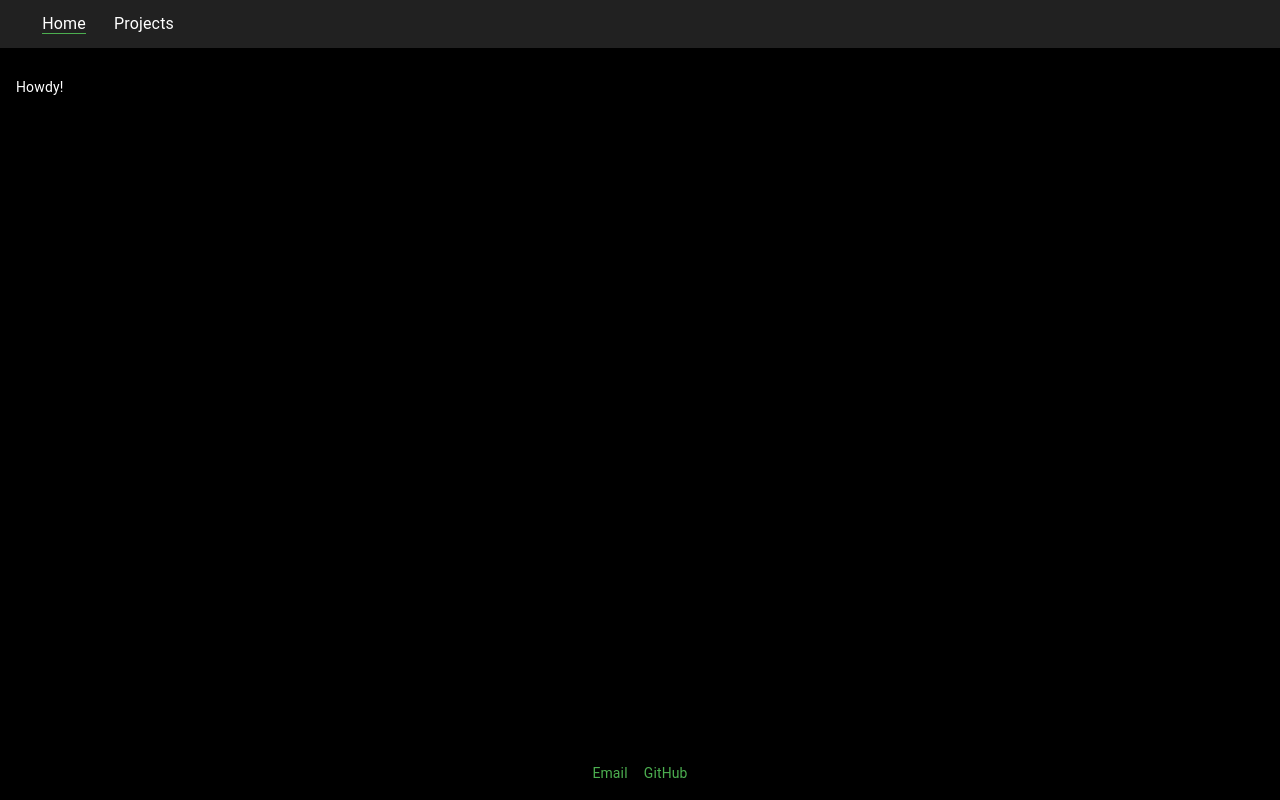
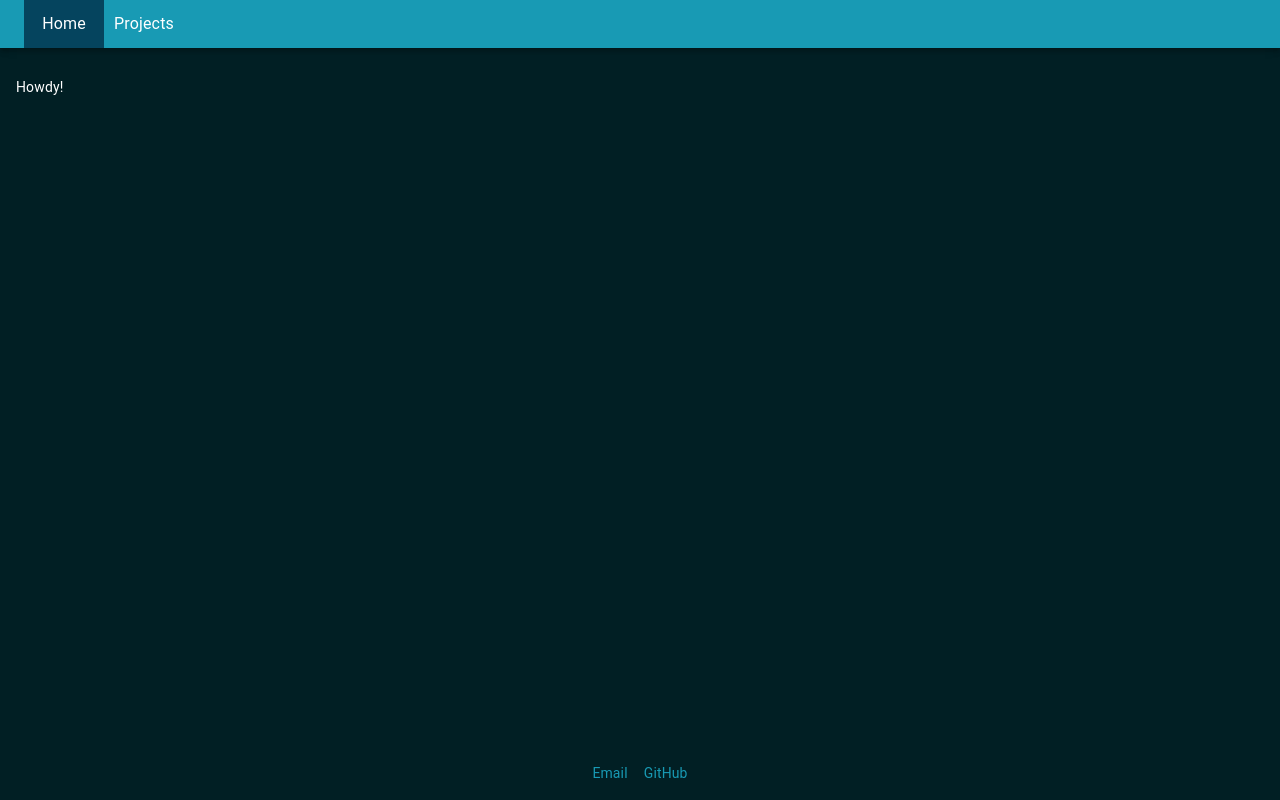
Before and after one commit to LucasPickering/lucaspickering.me, a React (Create React App) app: page / in a window 1280 px wide. Built offline with nearby package versions, Linux system fonts and the light colour scheme.

Commit message:
Colors n stuff

```diff
--- a/package.json
+++ b/package.json
@@ -12,6 +12,7 @@
     "@types/react-router-dom": "^5.1.7",
     "@typescript-eslint/eslint-plugin": "^4.7.0",
     "@typescript-eslint/parser": "^4.7.0",
+    "clsx": "^1.1.1",
     "eslint": "^7.18.0",
     "eslint-config-prettier": "^7.2.0",
     "eslint-config-react": "^1.1.7",
--- a/src/components/common/NavLink.tsx
+++ b/src/components/common/NavLink.tsx
@@ -3,7 +3,7 @@ import { NavLink as RouterNavLink } from "react-router-dom";
 import { Link as MuiLink } from "@material-ui/core";
 import { makeStyles } from "@material-ui/core";
 
-const useLocalStyles = makeStyles({
+const useStyles = makeStyles({
   active: {
     textDecoration: "underline",
   },
@@ -16,10 +16,10 @@ type Props = Pick<
   React.ComponentProps<typeof MuiLink>;
 
 const NavLink = ({ ...rest }: Props): React.ReactElement => {
-  const localClasses = useLocalStyles();
+  const classes = useStyles();
   const props = {
     component: RouterNavLink,
-    activeClassName: localClasses.active,
+    activeClassName: classes.active,
     ...rest,
   };
 
--- a/src/components/common/UnstyledLink.tsx
+++ b/src/components/common/UnstyledLink.tsx
@@ -45,7 +45,7 @@ const UnstyledLink = React.forwardRef(
     ref: React.Ref<HTMLAnchorElement>
   ): React.ReactElement => {
     const destString = to.toString();
-    const external = Boolean(destString.match(/^https?:/));
+    const external = Boolean(destString.match(/^(https?|mailto):/));
     const apiLink = Boolean(destString.match(/^\/api\//));
 
     if (external || apiLink) {
--- a/src/components/navigation/DrawerLink.tsx
+++ b/src/components/navigation/DrawerLink.tsx
@@ -3,7 +3,7 @@ import { makeStyles, ListItem, ListItemText } from "@material-ui/core";
 import clsx from "clsx";
 import NavLink from "components/common/NavLink";
 
-const useLocalStyles = makeStyles(({ palette, spacing }) => ({
+const useStyles = makeStyles(({ palette, spacing }) => ({
   listItem: {
     padding: 0,
   },
@@ -29,12 +29,12 @@ const DrawerLink: React.FC<React.ComponentProps<typeof NavLink>> = ({
   children,
   ...rest
 }) => {
-  const localClasses = useLocalStyles();
+  const classes = useStyles();
   return (
-    <ListItem className={localClasses.listItem} button>
+    <ListItem className={classes.listItem} button>
       <NavLink
-        className={clsx(localClasses.link, className)}
-        activeClassName={localClasses.active}
+        className={clsx(classes.link, className)}
+        activeClassName={classes.active}
         {...rest}
       >
         <ListItemText primary={children} />
--- a/src/components/navigation/HeaderLink.tsx
+++ b/src/components/navigation/HeaderLink.tsx
@@ -3,27 +3,30 @@ import { makeStyles } from "@material-ui/core";
 import clsx from "clsx";
 import NavLink from "components/common/NavLink";
 
-const useLocalStyles = makeStyles(({ palette, transitions, typography }) => {
+const useStyles = makeStyles(({ palette, transitions, typography }) => {
   const activeStyles = {
     textDecoration: "none",
-    borderBottomColor: palette.primary.main,
+    backgroundColor: palette.primary.dark,
   };
   return {
-    linkContainer: {
+    link: {
+      display: "flex",
+      alignItems: "center",
+      justifyContent: "center",
+
       minWidth: 80,
-      textAlign: "center",
-    },
-    link: {
+      height: "100%",
+
       color: palette.text.primary,
       borderBottom: "1px solid #00000000",
-      transitionProperty: "border-bottom, color",
+      transitionProperty: "border-bottom, background-color, color",
       transitionDuration: `${transitions.duration.short}ms`,
       transitionTimingFunction: "linear",
       ...typography.body1,
 
       "&:hover, &:active": {
         ...activeStyles,
-        color: palette.text.hint,
+        color: palette.text.secondary,
       },
     },
     active: activeStyles,
@@ -35,17 +38,18 @@ const useLocalStyles = makeStyles(({ palette, transitions, typography }) => {
  */
 const HeaderLink: React.FC<React.ComponentProps<typeof NavLink>> = ({
   className,
+  children,
   ...rest
 }) => {
-  const localClasses = useLocalStyles();
+  const classes = useStyles();
   return (
-    <span className={localClasses.linkContainer}>
-      <NavLink
-        className={clsx(localClasses.link, className)}
-        activeClassName={localClasses.active}
-        {...rest}
-      />
-    </span>
+    <NavLink
+      className={clsx(classes.link, className)}
+      activeClassName={classes.active}
+      {...rest}
+    >
+      <span>{children}</span>
+    </NavLink>
   );
 };
 
--- a/src/components/navigation/Navigation.tsx
+++ b/src/components/navigation/Navigation.tsx
@@ -30,7 +30,10 @@ const LINKS: Array<{ to: string; label: string; exact: boolean }> = [
   },
 ];
 
-const useLocalStyles = makeStyles(({ spacing }) => ({
+const useStyles = makeStyles(({ palette, spacing }) => ({
+  appBar: {
+    backgroundColor: palette.primary.main,
+  },
   drawer: {
     width: 150,
   },
@@ -48,7 +51,7 @@ const useLocalStyles = makeStyles(({ spacing }) => ({
 const Navigation: React.FC<{
   backLink?: { to: string; label: string };
 }> = ({ backLink }) => {
-  const localClasses = useLocalStyles();
+  const classes = useStyles();
   const drawerNavEnabled = useScreenSize() === "small";
 
   const [drawerOpen, setDrawerOpen] = useState(false);
@@ -56,7 +59,7 @@ const Navigation: React.FC<{
   const closeDrawer = (): void => setDrawerOpen(false);
 
   return (
-    <AppBar position="static" color="default">
+    <AppBar className={classes.appBar} position="static" color="default">
       <Toolbar component="nav" variant="dense">
         {/* Drawer nav, only shown on small screens */}
         {drawerNavEnabled && (
@@ -66,7 +69,7 @@ const Navigation: React.FC<{
               onOpen={openDrawer}
               onClose={closeDrawer}
             >
-              <List className={localClasses.drawer} component="nav">
+              <List className={classes.drawer} component="nav">
                 {LINKS.map(({ to, label, exact }) => (
                   <DrawerLink
                     key={to}
@@ -80,7 +83,7 @@ const Navigation: React.FC<{
               </List>
             </SwipeableDrawer>
             <IconButton
-              className={localClasses.drawerButton}
+              className={classes.drawerButton}
               color="inherit"
               aria-label="open drawer"
               onClick={openDrawer}
--- a/src/theme.ts
+++ b/src/theme.ts
@@ -1,17 +1,21 @@
 import { Theme, createMuiTheme, responsiveFontSizes } from "@material-ui/core";
-import { green, red } from "@material-ui/core/colors";
+import { red } from "@material-ui/core/colors";
 
 function theme(): Theme {
   return responsiveFontSizes(
     createMuiTheme({
       palette: {
         type: "dark",
-        primary: green,
+        primary: {
+          light: "#75E6DA",
+          main: "#189AB4",
+          dark: "#05445E",
+        },
         secondary: red,
         divider: "#ffffff",
         background: {
-          default: "#000000",
-          paper: "#202020",
+          default: "#011f24",
+          paper: "#05445E",
         },
       },
 
```
